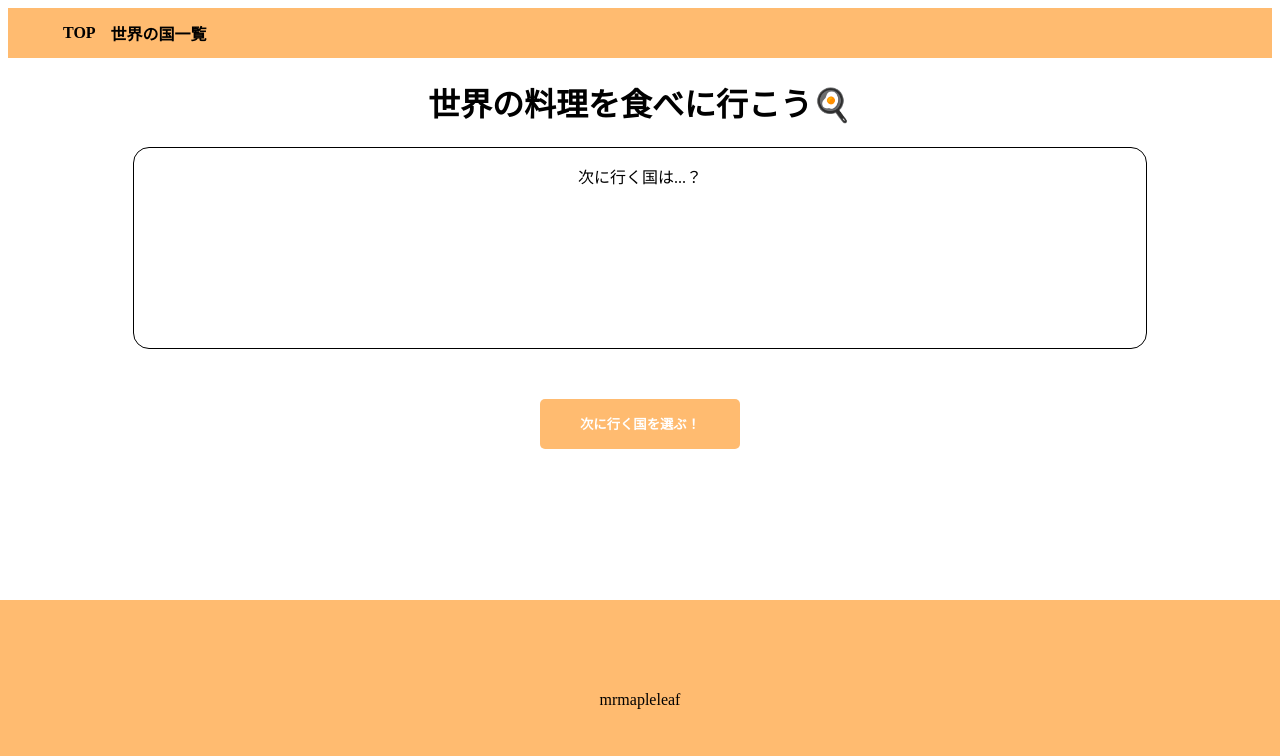
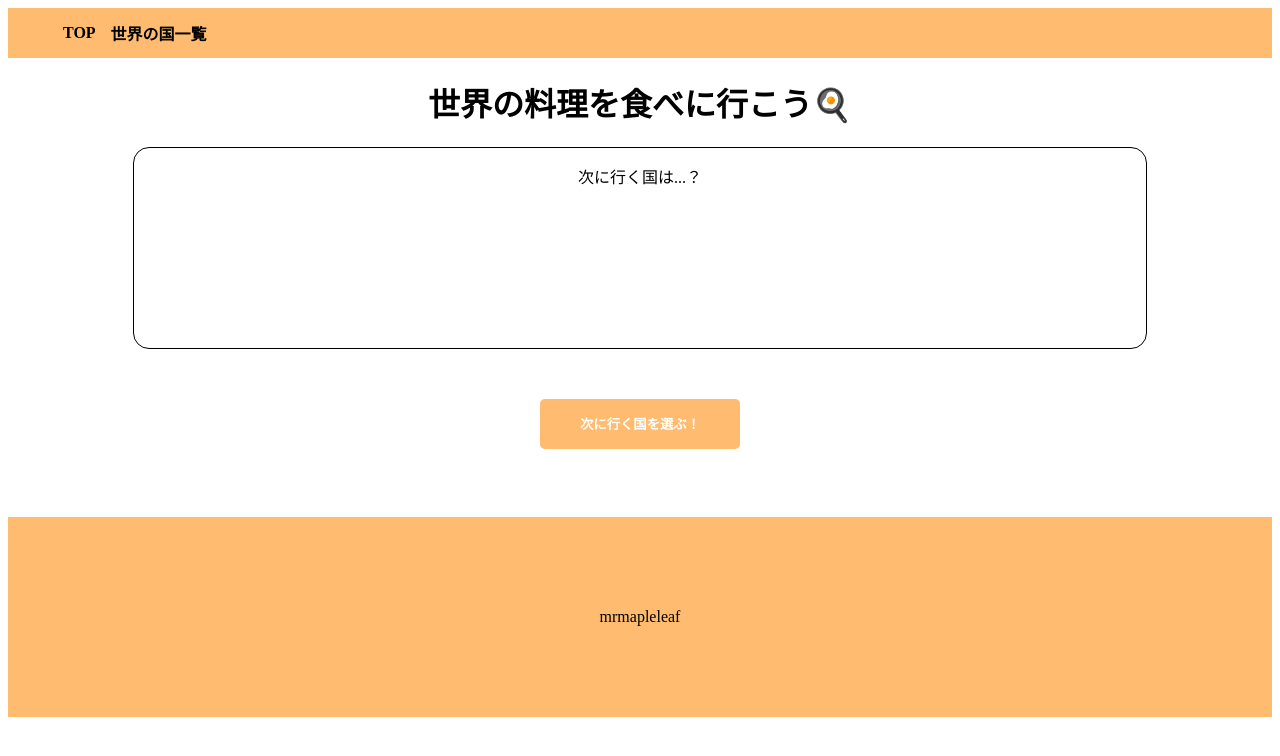
Before and after one commit to mrmapleleaf/worldRestaurantTour-fe, a Nuxt app: page / in a window 1280 px wide. Shown: the top 756 px of the page. Built offline with nearby package versions, Linux system fonts and the light colour scheme; no server answers.

Commit message:
インターフェース名のインポート名修正

```diff
--- a/components/TheFooter.vue
+++ b/components/TheFooter.vue
@@ -8,7 +8,6 @@
 
 <style scoped>
 footer {
-  position: absolute;
   bottom: 0;
   left: 0;
   width: 100%;
--- a/components/countries/countryContainer.vue
+++ b/components/countries/countryContainer.vue
@@ -12,9 +12,9 @@
 </template>
 
 <script setup lang="ts">
-import type { Country } from '~/interfaces';
+import type { Countries } from '~/interfaces';
 
-let countries = ref([] as Array<Country>);
+let countries = ref([] as Array<Countries>);
 const loading = ref(false);
 
 const getAllCountries = async () => {
```
